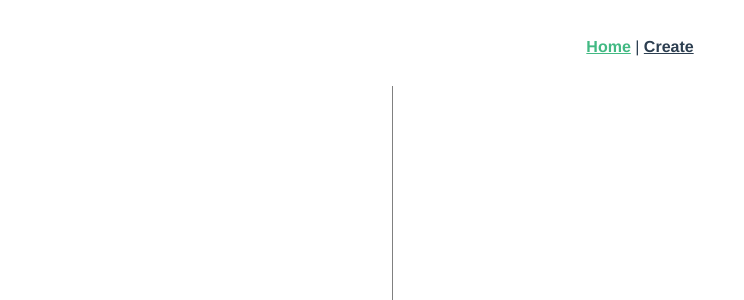
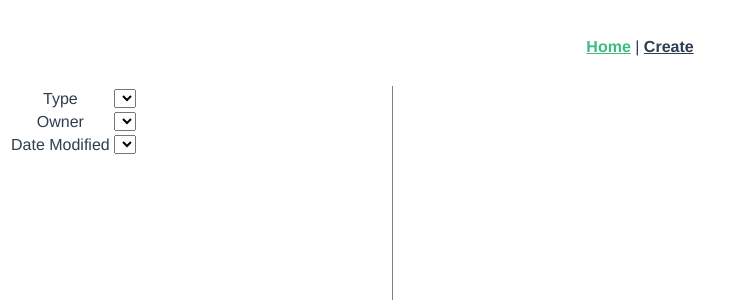
Before and after one commit to VuongTuanKhanh/VueJS-Search-Bar, a Vue app: page / in a window 1280 px wide. Shown: the top 300 px of the page, without its empty margins (0-744 px from the left). Built offline with nearby package versions, Linux system fonts and the light colour scheme.

Commit message:
Modular Axios

```diff
--- a/src/components/Search.vue
+++ b/src/components/Search.vue
@@ -1,6 +1,19 @@
 <template>
     <div>
-
+        <table>
+            <tr>
+                <td><label>Type</label></td>
+                <td><select name="" id=""></select></td>
+            </tr>
+            <tr>
+                <td><label>Owner</label></td>
+                <td><select name="" id=""></select></td>
+            </tr>
+            <tr>
+                <td><label>Date Modified</label></td>
+                <td><select name="" id=""></select></td>
+            </tr>
+        </table>
     </div>
 </template>
 
--- /dev/null
+++ b/src/services/EventService.js
@@ -0,0 +1,16 @@
+import axios from "axios";
+
+const apiClient = axios.create({
+  baseURL: "http://localhost:3000",
+  withCredentials: false,
+  headers: {
+    Accept: "application/json",
+    "Content-Type": "application/json"
+  }
+});
+
+export default {
+  getFields() {
+    return apiClient.get("/fields");
+  }
+};
--- a/src/views/Create.vue
+++ b/src/views/Create.vue
@@ -81,7 +81,7 @@
                 </select>
               </div>
 
-                <div class="col-md-12">
+              <div class="col-md-12">
                 <div class="submit-button text-center">
                   <button
                     class="btn btn-common disabled"
@@ -104,7 +104,7 @@
 </template>
 
 <script>
-import axios from "axios";
+import EventService from "@/services/EventService.js";
 export default {
   name: "Form",
   props: {
@@ -126,8 +126,7 @@ export default {
     };
   },
   created() {
-    axios
-      .get("http://localhost:3000/fields")
+    EventService.getFields()
       .then(respone => {
         this.fields = respone.data;
       })
```
